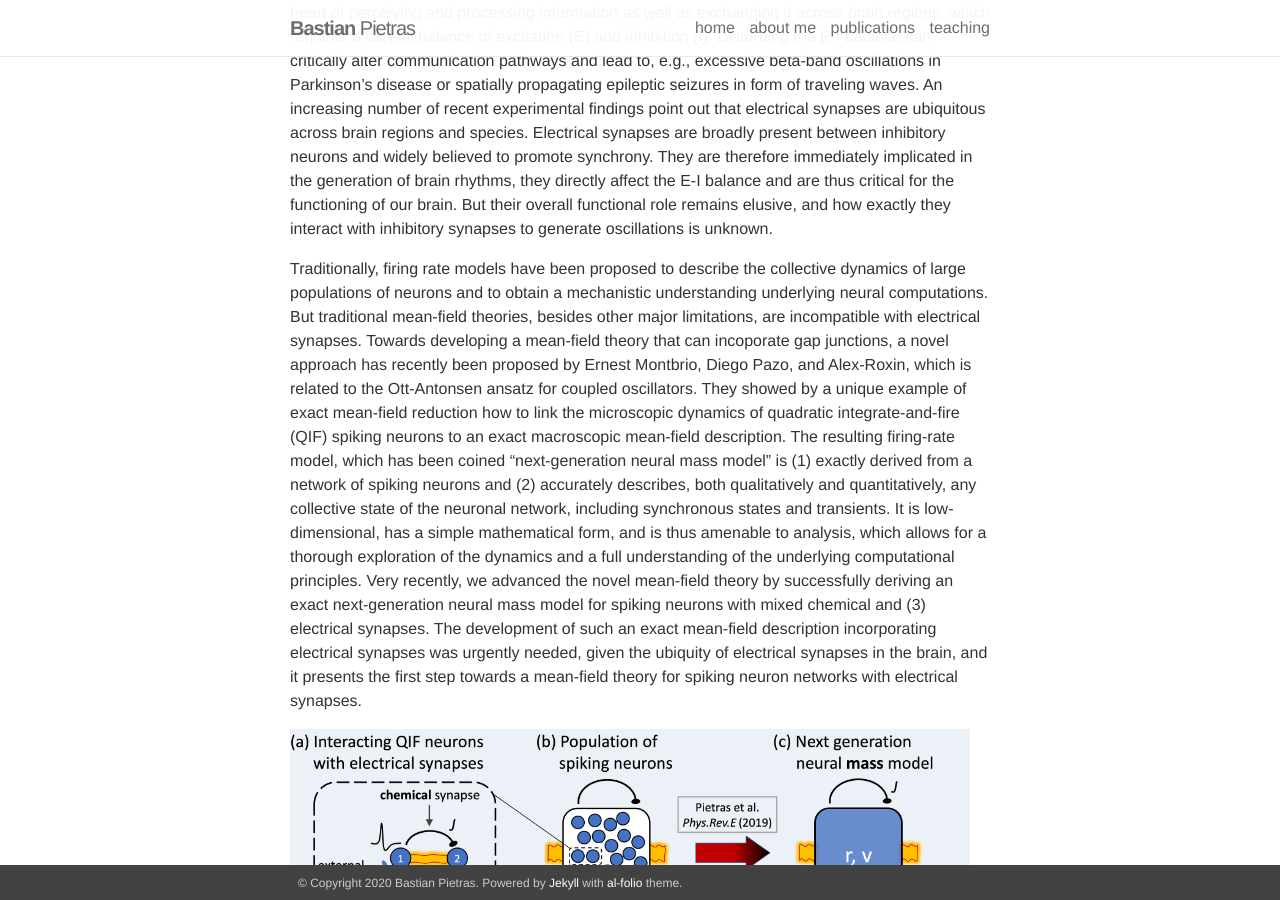
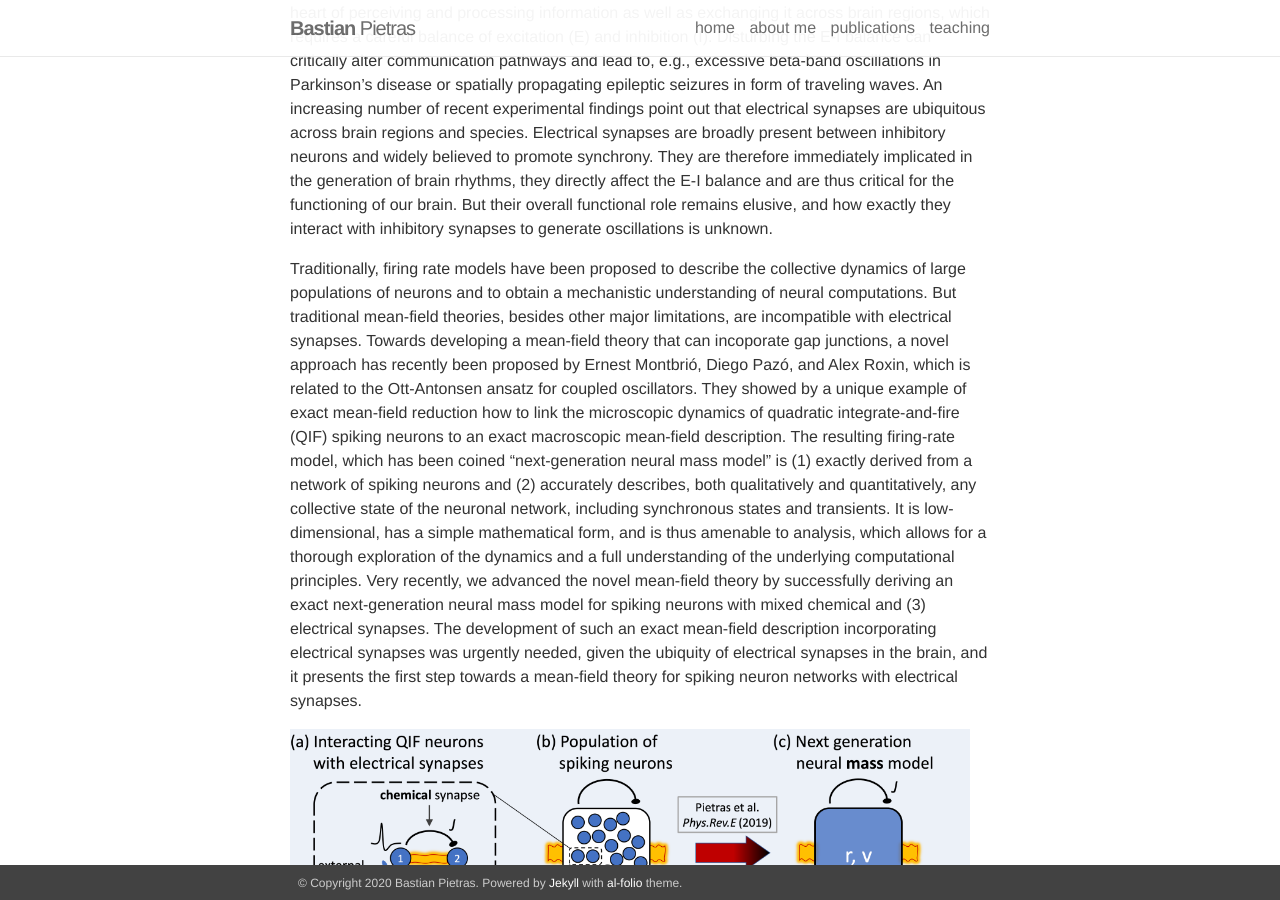
Before and after one commit to BastianPietras/bastianpietras.github.io, a Jekyll site: the page built from _projects/4QIFgap.markdown, in a window 1280 px wide and 900 px high, scrolled down 381 px. Built offline with Jekyll 4.4.1, drawn with Linux system fonts in a browser that asks for light colours.

Commit message:
Update 4QIFgap.markdown

```diff
--- a/_projects/4QIFgap.markdown
+++ b/_projects/4QIFgap.markdown
@@ -22,10 +22,10 @@ of our brain. But their overall functional role remains elusive, and how exactly
 to generate oscillations is unknown.
 
 Traditionally, firing rate models have been proposed to describe the collective dynamics of large populations of neurons
-and to obtain a mechanistic understanding underlying neural computations.
+and to obtain a mechanistic understanding of neural computations.
 But traditional mean-field theories, besides other major limitations, are incompatible with electrical synapses.
 Towards developing a mean-field theory that can incoporate gap junctions, a novel approach has recently
-been proposed by Ernest Montbrio, Diego Pazo, and Alex-Roxin, which is related to the Ott-Antonsen ansatz for coupled
+been proposed by Ernest Montbri&oacute;, Diego Paz&oacute;, and Alex Roxin, which is related to the Ott-Antonsen ansatz for coupled
 oscillators. They showed by a unique example of exact mean-field reduction how to link the microscopic dynamics
 of quadratic integrate-and-fire (QIF) spiking neurons to an exact macroscopic mean-field description. The resulting
 firing-rate model, which has been coined "next-generation neural mass model" is (1) exactly derived
```
